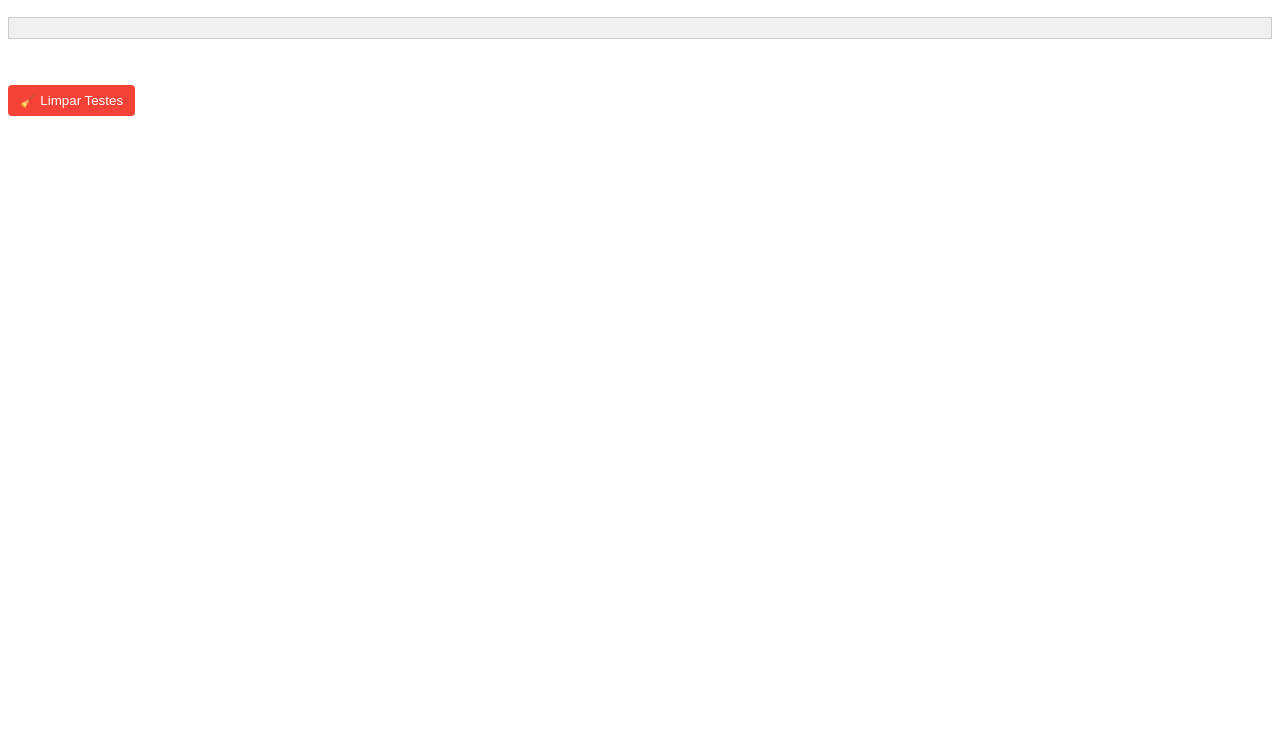
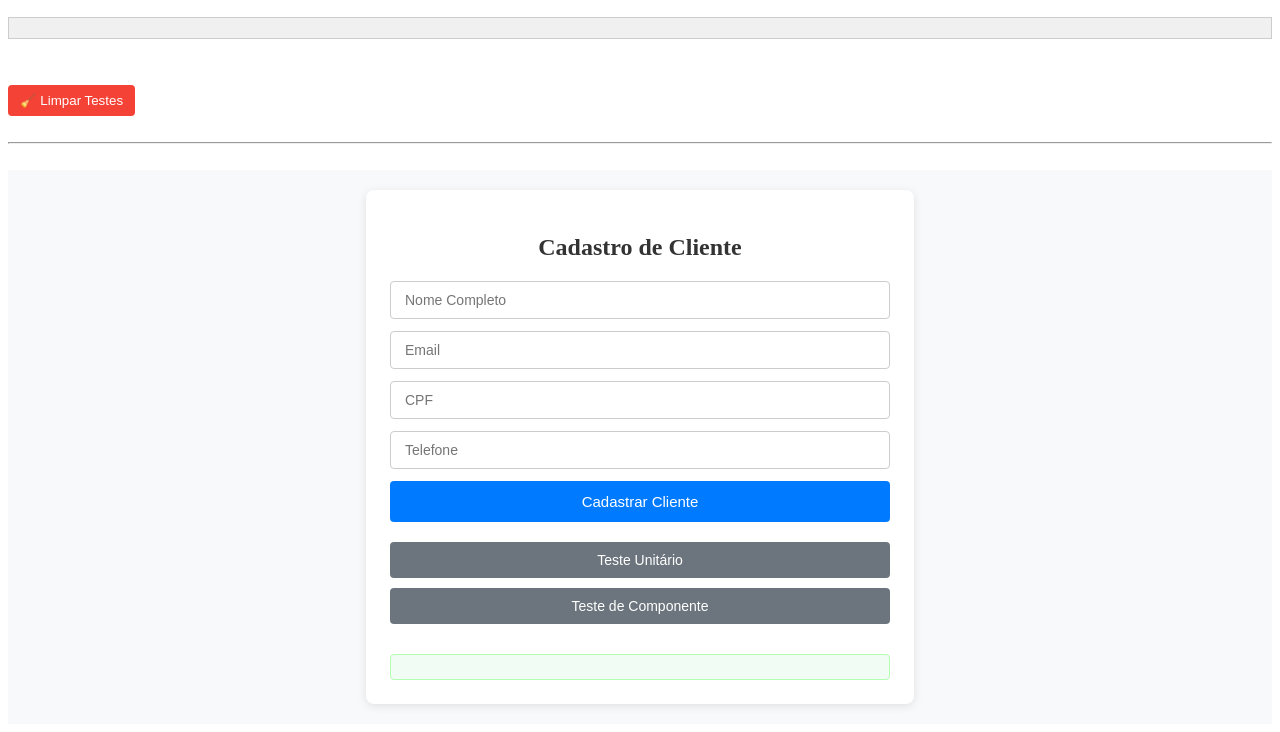
Before and after one commit to wellingtonSperansa/AvaliacaoPraticaTesta, a plain HTML site: page index.html in a window 1280 px wide. Shown: the part 282-1014 px from the top of the page. Before the commit the page ends 800 px from the top, so only its background shows below. Drawn offline with Linux system fonts and the light colour scheme.

Commit message:
Mais tarefas de testes realizadas em sala de aula

```diff
--- a/css/styles.css
+++ b/css/styles.css
@@ -8,3 +8,101 @@
   overflow-y: auto;
   font-family: monospace;
 }
+
+/* Estiliza o container principal */
+#cadastroContainer {
+  background-color: #ffffff;
+  padding: 24px;
+  border-radius: 8px;
+  max-width: 500px;
+  margin: 0 auto;
+  box-shadow: 0 2px 10px rgba(0, 0, 0, 0.1);
+}
+
+/* Título do formulário */
+#cadastroContainer h2 {
+  text-align: center;
+  margin-bottom: 20px;
+  color: #333333;
+}
+
+/* Inputs e botão do formulário */
+#formCadastro input {
+  width: 100%;
+  padding: 10px 14px;
+  margin-bottom: 12px;
+  border: 1px solid #cccccc;
+  border-radius: 4px;
+  font-size: 14px;
+  box-sizing: border-box;
+}
+
+#formCadastro input:focus {
+  border-color: #007BFF;
+  outline: none;
+}
+
+/* Botão principal de cadastro */
+#btnCadastrar {
+  width: 100%;
+  padding: 12px;
+  background-color: #007BFF;
+  color: white;
+  border: none;
+  border-radius: 4px;
+  font-size: 15px;
+  cursor: pointer;
+  transition: background-color 0.3s ease;
+}
+
+#btnCadastrar:hover {
+  background-color: #0056b3;
+}
+
+/* Botões de teste */
+#testButtons {
+  margin-top: 20px;
+}
+
+#testButtons button {
+  width: 100%;
+  padding: 10px;
+  margin-bottom: 10px;
+  background-color: #6c757d;
+  color: white;
+  border: none;
+  border-radius: 4px;
+  font-size: 14px;
+  cursor: pointer;
+  transition: background-color 0.3s ease;
+}
+
+#testButtons button:hover {
+  background-color: #5a6268;
+}
+
+/* Resultado exibido abaixo */
+#resultadoCadastro {
+  margin-top: 20px;
+  padding: 12px;
+  background-color: #f1fdf4;
+  border: 1px solid #b2ffb2;
+  color: #2e7d32;
+  border-radius: 4px;
+  font-size: 14px;
+  white-space: pre-wrap;
+}
+
+.form-container {
+  /* height: 100vh;
+  /* altura total da tela */
+  display: flex;
+  justify-content: center;
+  /* centraliza horizontalmente */
+  align-items: center;
+  /* centraliza verticalmente */
+  background-color: #f8f9fa;
+  /* fundo leve (opcional) */
+  padding: 20px;
+  box-sizing: border-box;
+}
--- a/index.html
+++ b/index.html
@@ -44,13 +44,34 @@
   <br>
 
   <button onclick="limparTestes()"
-    style="background-color: #f44336; color: white; border: none; padding: 8px 12px; border-radius: 4px; cursor: pointer;">
-    🧹 Limpar Testes
-  </button>
-  <script src="src/calculadora.js"></script>
-  <script src="src/rodarTestes.js"></script>
-  <script src="tests/unitario.test.js"></script>
-  <script src="tests/component.test.js"></script>
+    style="display: block; background-color: #f44336; color: white; border: none; padding: 8px 12px; border-radius: 4px; cursor: pointer;">
+    🧹 Limpar Testes</button>
+  <br>
+  <hr>
+  <br>
+  <div class="form-container">
+    <div id="cadastroContainer">
+      <h2>Cadastro de Cliente</h2>
+      <form id="formCadastro">
+        <input type="text" id="nome" placeholder="Nome Completo" required />
+        <input type="email" id="email" placeholder="Email" required />
+        <input type="text" id="cpf" placeholder="CPF" required />
+        <input type="text" id="telefone" placeholder="Telefone" required />
+        <button type="submit" id="btnCadastrar">Cadastrar Cliente</button>
+      </form>
+
+      <div id="testButtons">
+        <button id="testUnit" onclick="executarTestesUnitarios()">Teste Unitário</button>
+        <button id="testComponent" onclick="executarTestesComponentes()">Teste de Componente</button>
+      </div>
+
+      <div id="resultadoCadastro"></div>
+    </div>
+
+    <script src="src/calculadora.js"></script>
+    <script src="src/rodarTestes.js"></script>
+    <script src="tests/unitario.test.js"></script>
+    <script src="tests/component.test.js"></script>
 </body>
 
 </html>
--- a/src/calculadora.js
+++ b/src/calculadora.js
@@ -69,3 +69,28 @@ function limparTestes() {
   document.getElementById("testes-resultados").textContent = "";
   document.getElementById("teste-resultado-final").innerHTML = "";
 }
+const indexbd = [];
+
+const form = document.getElementById('formCadastro');
+const resultado = document.getElementById('resultado');
+
+form.addEventListener('submit', function (e) {
+  e.preventDefault();
+
+  const nome = document.getElementById('nome').value.trim();
+  const email = document.getElementById('email').value.trim();
+  const cpf = document.getElementById('cpf').value.trim();
+  const telefone = document.getElementById('telefone').value.trim();
+
+  if (nome && email && cpf && telefone) {
+    const cliente = { nome, email, cpf, telefone };
+    indexbd.push(cliente);
+    mostrarResultado(`✅ Cliente cadastrado com sucesso:\n${JSON.stringify(cliente, null, 2)}`);
+    form.reset();
+  } else {
+    mostrarResultado('❌ Preencha todos os campos.');
+  }
+});
+function mostrarResultado(mensagem) {
+  resultadoCadastro.innerHTML = mensagem;
+}
--- a/tests/component.test.js
+++ b/tests/component.test.js
@@ -80,3 +80,71 @@ function testarComponentes() {
   resultado.innerHTML = mensagens.join("<br>") + `<br><br><strong>Resumo:</strong> ${passou} passaram, ${falhou} falharam.`;
   resultado.style.color = falhou > 0 ? "red" : "green";
 }
+function rodarTestesComponentes() {
+  const componentes = [
+    { id: 'nome', nome: 'Input Nome Completo', esperado: { tag: 'INPUT', type: 'text' } },
+    { id: 'email', nome: 'Input Email', esperado: { tag: 'INPUT', type: 'email' } },
+    { id: 'cpf', nome: 'Input CPF', esperado: { tag: 'INPUT', type: 'text' } },
+    { id: 'telefone', nome: 'Input Telefone', esperado: { tag: 'INPUT', type: 'text' } },
+    { id: 'btnCadastrar', nome: 'Botão Cadastrar Cliente', esperado: { tag: 'BUTTON', type: 'submit' } },
+    { id: 'testUnit', nome: 'Botão Teste Unitário', esperado: { tag: 'BUTTON', type: 'button' } },
+    { id: 'testComponent', nome: 'Botão Teste de Componente', esperado: { tag: 'BUTTON', type: 'button' } }
+  ];
+
+  const resultados = {};
+
+  componentes.forEach(c => {
+    const el = document.getElementById(c.id);
+
+    if (!el) {
+      resultados[c.id] = {
+        passou: false,
+        msg: `${c.nome}: não encontrado no DOM.`
+      };
+      return;
+    }
+
+    // Valida tag
+    if (el.tagName !== c.esperado.tag) {
+      resultados[c.id] = {
+        passou: false,
+        msg: `${c.nome}: tag incorreta (esperado ${c.esperado.tag}, encontrado ${el.tagName}).`
+      };
+      return;
+    }
+
+    // Valida tipo (para inputs e botões)
+    if (el.type !== c.esperado.type) {
+      resultados[c.id] = {
+        passou: false,
+        msg: `${c.nome}: type incorreto (esperado "${c.esperado.type}", encontrado "${el.type}").`
+      };
+      return;
+    }
+
+    resultados[c.id] = {
+      passou: true,
+      msg: `${c.nome}: presente com tag e type corretos.`
+    };
+  });
+
+  return resultados;
+}
+
+function exibirResultadosComponentes(resultados) {
+  const resultadoDiv = document.getElementById('resultadoCadastro');
+  const linhas = [];
+
+  for (const key in resultados) {
+    const teste = resultados[key];
+    const prefixo = teste.passou ? '✅' : '❌';
+    linhas.push(`${prefixo} ${teste.msg}`);
+  }
+
+  resultadoDiv.textContent = linhas.join('\n');
+}
+
+function executarTestesComponentes() {
+  const resultados = rodarTestesComponentes();
+  exibirResultadosComponentes(resultados);
+}
--- a/tests/unitario.test.js
+++ b/tests/unitario.test.js
@@ -67,7 +67,7 @@ function testaCalculo() {
 
   let passou = 0;
   let falhou = 0;
-
+  // forEach é o metododo que executa em callback "uma Linha por vez".
   testes.forEach((teste, index) => {
     // Define valores nos inputs
     document.getElementById("largura").value = teste.largura;
@@ -106,3 +106,64 @@ function testaCalculo() {
   document.getElementById("testes-resultados").textContent = "";
   document.getElementById("largura").value = "";
 }
+function preencherFormularioPadrao() {
+  document.getElementById('nome').value = 'João Silva';
+  document.getElementById('email').value = 'joao.silva@example.com';
+  document.getElementById('cpf').value = '12345678901';        // 11 dígitos numéricos
+  document.getElementById('telefone').value = '11987654321';   // 11 dígitos numéricos (comum em SP)
+}
+
+function rodarTestesUnitarios() {
+  preencherFormularioPadrao();
+
+  const nome = document.getElementById('nome').value.trim();
+  const email = document.getElementById('email').value.trim();
+  const cpf = document.getElementById('cpf').value.trim();
+  const telefone = document.getElementById('telefone').value.trim();
+
+  const resultados = {};
+
+  // Teste nome - não contém números e possui mais de 3 caracteres
+  const nomeValido = nome.length >= 3 && !/\d/.test(nome);
+  resultados.nome = nomeValido
+    ? { passou: true, msg: 'Nome: válido, não contém números e possui mais de 3 caracteres.' }
+    : { passou: false, msg: 'Nome: inválido, deve ter mais de 3 caracteres e não conter números.' };
+
+  // Teste email - formato básico
+  const emailRegex = /^[^\s@]+@[^\s@]+\.[^\s@]+$/;
+  resultados.email = emailRegex.test(email)
+    ? { passou: true, msg: 'Email: válido, possui formato correto.' }
+    : { passou: false, msg: 'Email: inválido, formato incorreto.' };
+
+  // Teste CPF - exatamente 11 dígitos numéricos
+  const cpfRegex = /^\d{11}$/;
+  resultados.cpf = cpfRegex.test(cpf)
+    ? { passou: true, msg: 'CPF: válido, contém exatamente 11 dígitos numéricos.' }
+    : { passou: false, msg: 'CPF: inválido, deve conter exatamente 11 dígitos numéricos.' };
+
+  // Teste telefone - mínimo 10 dígitos numéricos
+  const telefoneSoNumeros = telefone.replace(/\D/g, '');
+  resultados.telefone = telefoneSoNumeros.length >= 10
+    ? { passou: true, msg: 'Telefone: válido, possui pelo menos 10 dígitos numéricos.' }
+    : { passou: false, msg: 'Telefone: inválido, deve conter pelo menos 10 dígitos numéricos.' };
+
+  return resultados;
+}
+
+function exibirResultados(resultados) {
+  const resultadoDiv = document.getElementById('resultadoCadastro');
+  const linhas = [];
+
+  for (const key in resultados) {
+    const teste = resultados[key];
+    const prefixo = teste.passou ? '✅' : '❌';
+    linhas.push(`${prefixo} ${teste.msg}`);
+  }
+
+  resultadoDiv.textContent = linhas.join('\n');
+}
+
+function executarTestesUnitarios() {
+  const resultados = rodarTestesUnitarios();
+  exibirResultados(resultados);
+}
```
